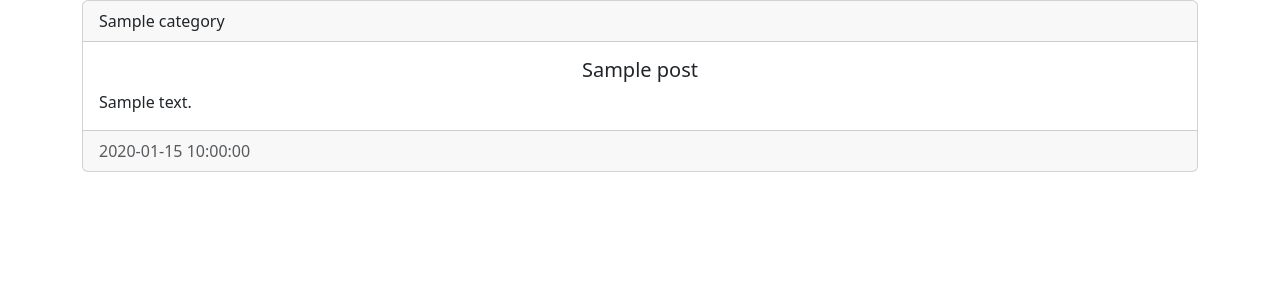
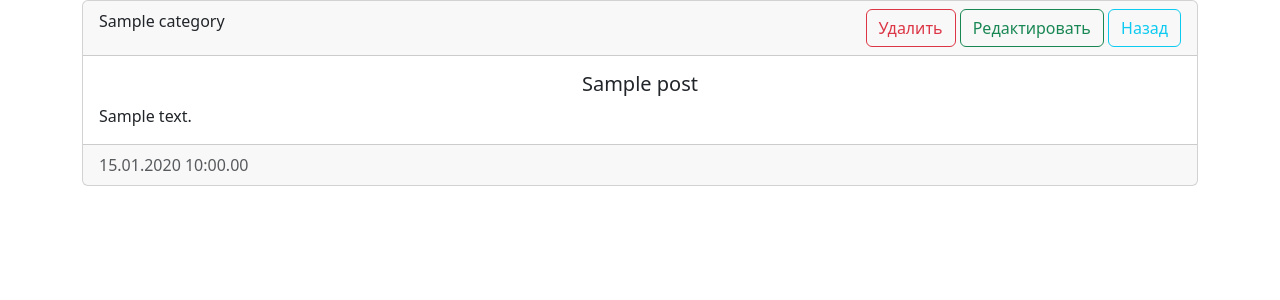
Before and after one commit to PsYcHo-DiSs/news_portal, a Flask app: page /post/1 in a window 1280 px wide. Shown: the part 56-356 px from the top of the page. Run offline with Flask 3, Linux system fonts and the light colour scheme; tables that the repository leaves empty hold one stand-in row (values such as "Sample post").

Commit message:
added: several buttons for manipulate post, added formater filter for date of creating for post

```diff
--- a/app.py
+++ b/app.py
@@ -10,7 +10,6 @@ app = Flask(__name__)
 # configure the Postgres database
 app.config['SQLALCHEMY_DATABASE_URI'] = f"postgresql://postgres:123456@127.0.0.1/news"
 app.config['SQLALCHEMY_ECHO'] = True
-
 
 # initialize the app with the extension
 db.init_app(app)
@@ -66,7 +65,7 @@ def category_list(id: int):
     # фильтруем имеющиеся посты согласно подставляемому id
     posts = Post.query.filter(Post.category_id == id)
     # current это название категории (которая уходит в тайтл тэг)
-    current = Category.query.get(id) # легаси код для 1.4
+    current = Category.query.get(id)  # легаси код для 1.4
     # current = db.session.get(Category, id) - новый аналог
     return render_template('news/index.html',
                            title=current,
@@ -85,5 +84,12 @@ def post_detail(id: int):
     return render_template('news/post_detail.html', post=post)
 
 
+# Utils
+@app.template_filter('time_filter')
+def jinja2_filter_datetime(date):
+    format_type = '%d.%m.%Y %H:%M.%S'
+    return date.strftime(format_type)
+
+
 if __name__ == '__main__':
     app.run(debug=True, host='192.168.0.160', port=8000)
--- a/templates/news/post_detail.html
+++ b/templates/news/post_detail.html
@@ -9,15 +9,21 @@
 {% block body %}
 <div class="col-12">
     <div class="card">
-        <div class="card-header">
+        <div class="card-header d-flex justify-content-between">
             {{ post.category.title }}
+            <div>
+                <a href="#!" class="btn btn-outline-danger">Удалить</a>
+                <a href="#!" class="btn btn-outline-success">Редактировать</a>
+                <a href="#!" class="btn btn-outline-info">Назад</a>
+            </div>
         </div>
         <div class="card-body">
             <h5 class="card-title text-center">{{ post.title }}</h5>
             <p class="card-text">{{ post.content }}</p>
         </div>
         <div class="card-footer text-muted">
-            {{ post.created }}
+<!--            {{ post.created.strftime('%d.%m.%Y %H:%M.%S') }}-->
+            {{ post.created | time_filter }}
         </div>
     </div>
 </div>
```
